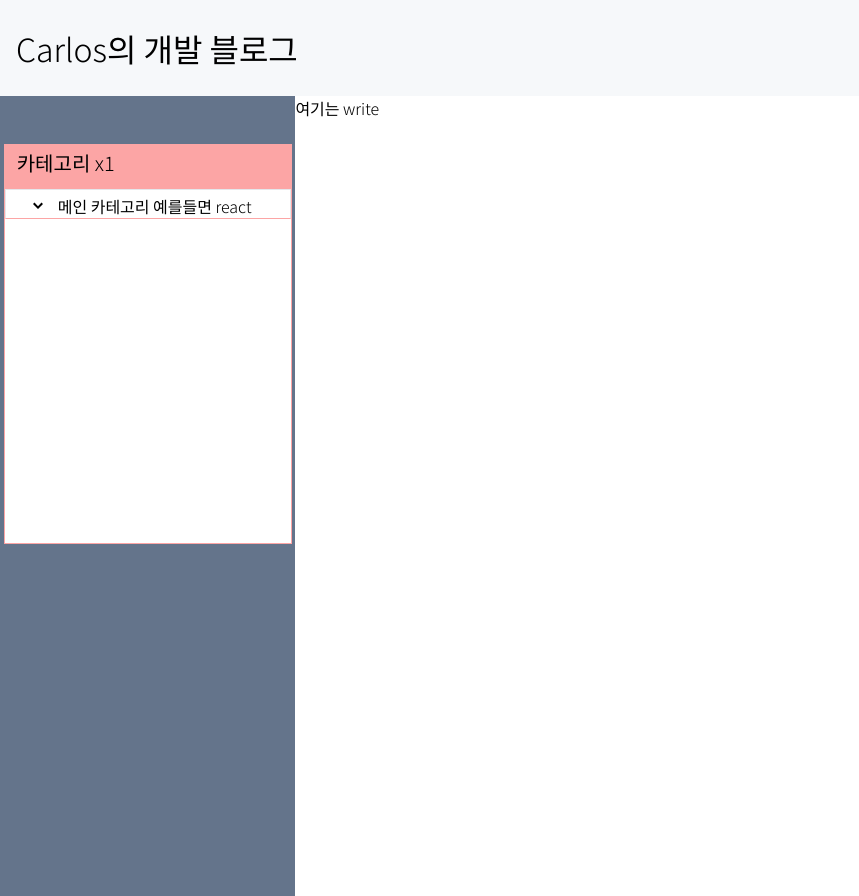
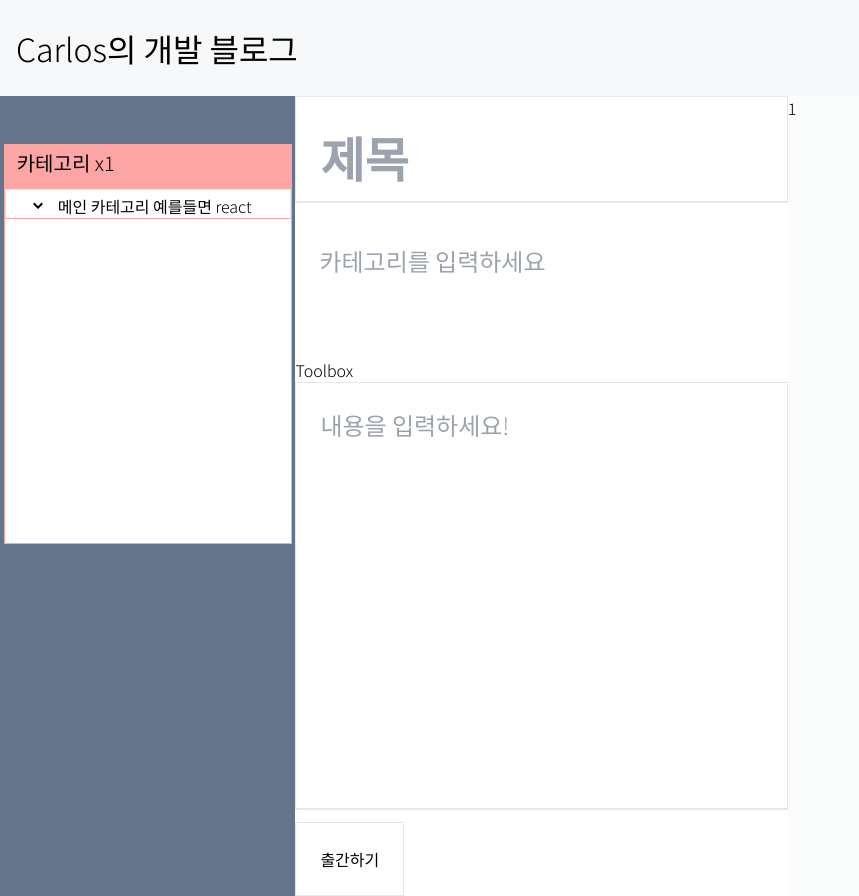
Before and after one commit to dlsxody1/carlos-blog, a Next.js app: page /login/article/write in a window 1280 px wide. Shown: the whole page, without its empty margins (0-859 px from the left). Built offline with nearby package versions, Linux system fonts and the light colour scheme.

Commit message:
완료 : title, category,  data 값 바인딩 || TODO : 에디터 관련 찾아볼 것

```diff
--- a/package.json
+++ b/package.json
@@ -32,7 +32,8 @@
     "react-icons": "^4.10.1",
     "supabase": "^1.75.3",
     "tailwindcss": "3.3.2",
-    "typescript": "5.1.3"
+    "typescript": "5.1.3",
+    "uuid": "^9.0.0"
   },
   "devDependencies": {
     "@storybook/addon-essentials": "^7.1.0-alpha.39",
@@ -45,6 +46,7 @@
     "@storybook/nextjs": "^7.1.0-alpha.39",
     "@storybook/react": "^7.1.0-alpha.39",
     "@storybook/testing-library": "^0.2.0",
+    "@types/uuid": "^9.0.2",
     "autoprefixer": "^10.4.14",
     "encoding": "^0.1.13",
     "eslint-plugin-storybook": "^0.6.12",
--- a/src/app/hooks/useInput.ts
+++ b/src/app/hooks/useInput.ts
@@ -1,6 +1,6 @@
 import { useState } from "react";
 import { supabase } from "../lib/supabase";
-import { ManagerProps } from "../types/ManagerProps";
+import { ManagerProps, CategoryProps } from "../types/InputValueProps";
 import { redirect } from "next/navigation";
 import { useRouter } from "next/router";
 
@@ -11,13 +11,12 @@ export async function signInWithEmail(managerIntfo: ManagerProps) {
       password: managerIntfo.password,
     });
     console.log("redirect 해볼게 얍");
-
   } catch (err) {
     alert(err);
   }
 }
 
-export const useInput = (state: ManagerProps) => {
+export const useInput = (state: ManagerProps | CategoryProps) => {
   const [values, setValues] = useState(state);
 
   const onChange = (e: React.ChangeEvent<HTMLInputElement>) => {
--- a/src/app/login/article/write/page.tsx
+++ b/src/app/login/article/write/page.tsx
@@ -1,7 +1,63 @@
-import React from "react";
+"use client";
+import { useInput } from "@/app/hooks/useInput";
+import { CategoryProps } from "@/app/types/InputValueProps";
+import React, { useState } from "react";
+import { v4 as uuidv4 } from "uuid";
 
-const page = () => {
-  return <div>여기는 write</div>;
+const Page = () => {
+  const [category, setCategory] = useState("");
+  const [categories, setCategories] = useState<CategoryProps[]>([]);
+
+  const addCategory = (e: React.KeyboardEvent<HTMLInputElement>) => {
+    if (e.key === "Enter") {
+      setCategories([...categories, { category }]);
+      setCategory("");
+      console.log(categories);
+    }
+  };
+
+  return (
+    <div className="flex">
+      <div className="flex flex-col w-1/2 h-screenHeight ">
+        <textarea
+          className="border border-b-2 h-32 text-titleFontSize mb-8 resize-none pt-6 pl-6 font-black"
+          placeholder="제목"
+          name="title"
+        ></textarea>
+        <input
+          className="h-16 mb-8 pl-6 text-middlFontSize"
+          type="text"
+          placeholder="카테고리를 입력하세요"
+          name="category"
+          value={category}
+          onChange={(e) => setCategory(e.target.value)}
+          onKeyDown={(e) => addCategory(e)}
+        />
+        <div className="flex m-5">
+          {categories?.map(({ category }) => {
+            return (
+              <div key={uuidv4()}>
+                <div className="p-4 pl-6 pr-6 mr-3  border border-green-200 bg-green-200  rounded-3xl text-defaultFontSize">
+                  {category}
+                </div>
+              </div>
+            );
+          })}
+        </div>
+        <div>Toolbox</div>
+        <textarea
+          name="content"
+          className="resize-none text-middlFontSize border border-b-2 h-2/3 pt-6 pl-6"
+          placeholder="내용을 입력하세요!"
+        ></textarea>
+        <div>
+          <button className="border p-6 mt-3">출간하기</button>
+        </div>
+      </div>
+
+      <div className="w-1/2 bg-blogColor h-screenHeight">1</div>
+    </div>
+  );
 };
 
-export default page;
+export default Page;
--- /dev/null
+++ b/src/app/types/InputValueProps.ts
@@ -0,0 +1,8 @@
+export interface ManagerProps {
+  email: string;
+  password: string;
+}
+
+export interface CategoryProps {
+  category: string;
+}
--- a/tailwind.config.js
+++ b/tailwind.config.js
@@ -9,6 +9,7 @@ module.exports = {
     extend: {
       backgroundColor: {
         defaultHeader: "#F6F8FA",
+        blogColor: "#FBFDFC",
       },
       width: {
         inputWidth: "450px",
@@ -22,7 +23,7 @@ module.exports = {
         imageHeight: "80%",
       },
       fontSize: {
-        defaultFontSize: "16px",
+        defaultFontSize: "20px",
         middlFontSize: "24px",
         largeFontSize: "32px",
         titleFontSize: "48px",
```
Also changed, not shown: 1 other file (tests, documents, lock files or other folders).
